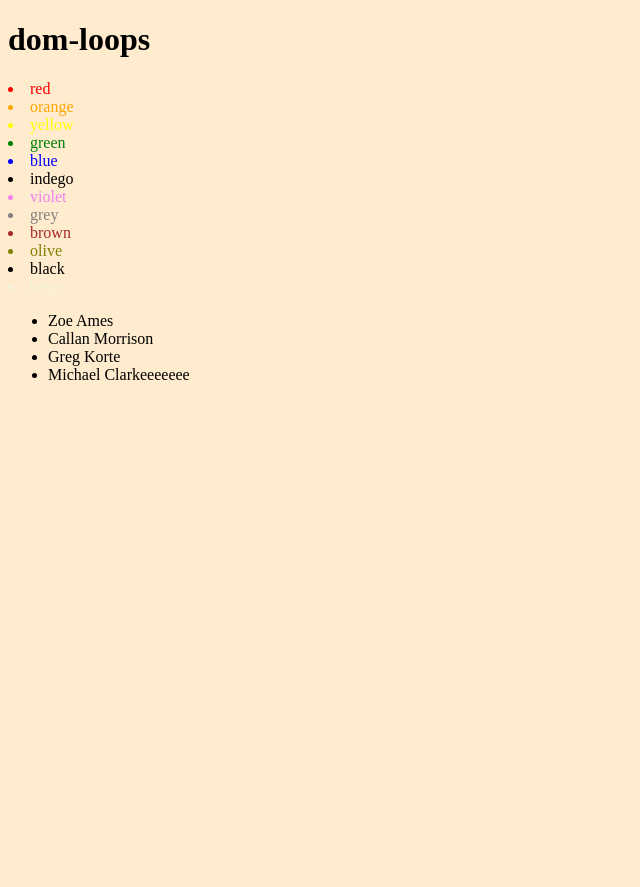
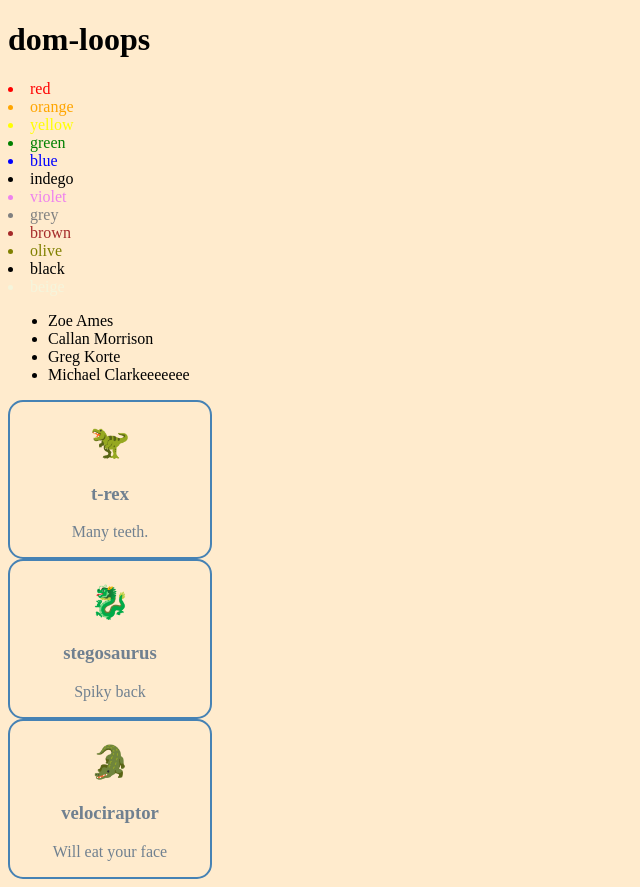
Before and after one commit to aclai4067/dom-loops, a plain HTML site: page index.html in a window 1280 px wide. Shown: the whole page, without its empty margins (0-640 px from the left). Before the commit the page ends 800 px from the top, so only its background shows below. Drawn offline with Linux system fonts and the light colour scheme.

Commit message:
dino loops

```diff
--- /dev/null
+++ b/dinos.js
@@ -0,0 +1,40 @@
+// Dino Array
+
+console.log('🦖');
+
+const dinosaurs = [
+    {
+        dinoType: 't-rex',
+        description: 'Many teeth.',
+        emoji: '🦖'
+    },
+    {
+        dinoType: 'stegosaurus',
+        description: 'Spiky back',
+        emoji: '🐉'
+    },
+    {
+        dinoType: 'velociraptor',
+        description: 'Will eat your face',
+        emoji: '🐊'
+    }
+];
+
+const printArrayToDom = (divId, textToPrint) => {
+    const selectedDiv = document.getElementById(divId);
+    selectedDiv.innerHTML = textToPrint;
+};
+
+const buildDino = (dinoArr) => {
+    let domString = '';
+    for (let i = 0; i < dinoArr.length; i++) {
+        domString += `<div class="dinosaur">`
+        domString += `<h1>${dinoArr[i].emoji}<h1>`
+        domString += `<h3>${dinoArr[i].dinoType}</h3>`
+        domString += `<p>${dinoArr[i].description}</p>`
+        domString += `</div>`
+    };
+    printArrayToDom('dinoOutput', domString);
+};
+
+buildDino(dinosaurs);
--- a/index.html
+++ b/index.html
@@ -11,7 +11,9 @@
     <h1>dom-loops</h1>
     <div id="rainbow"></div>
     <ul id="nssStaff"></ul>
+    <div id="dinoOutput"></div>
     <script src="./main.js"></script>
     <script src="./loops.js"></script>
+    <script src="./dinos.js"></script>
 </body>
 </html>
--- a/main.css
+++ b/main.css
@@ -1,3 +1,11 @@
 body{
     background-color: blanchedalmond;
 }
+
+.dinosaur{
+    border: 2px solid steelblue;
+    border-radius: 15px;
+    color: slategrey;
+    text-align: center;
+    width: 200px;
+}
```
